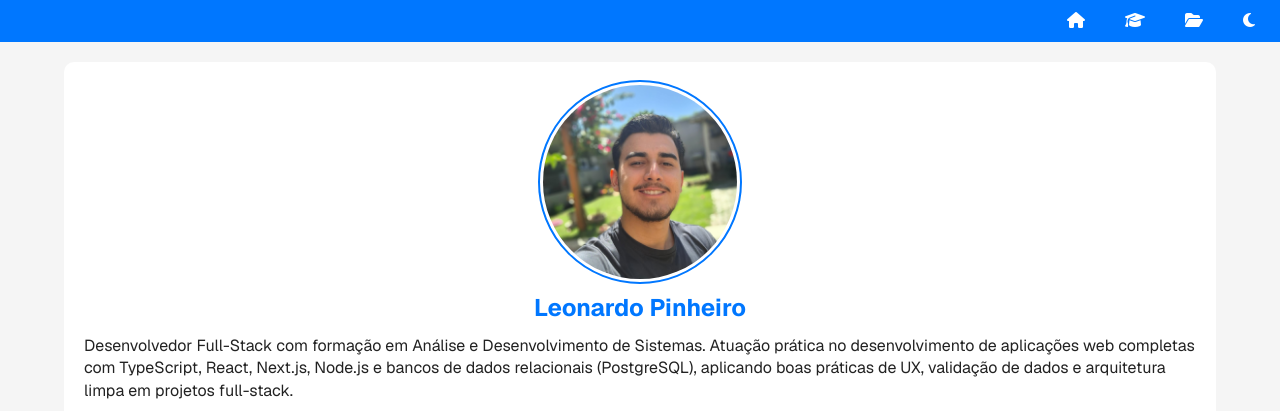
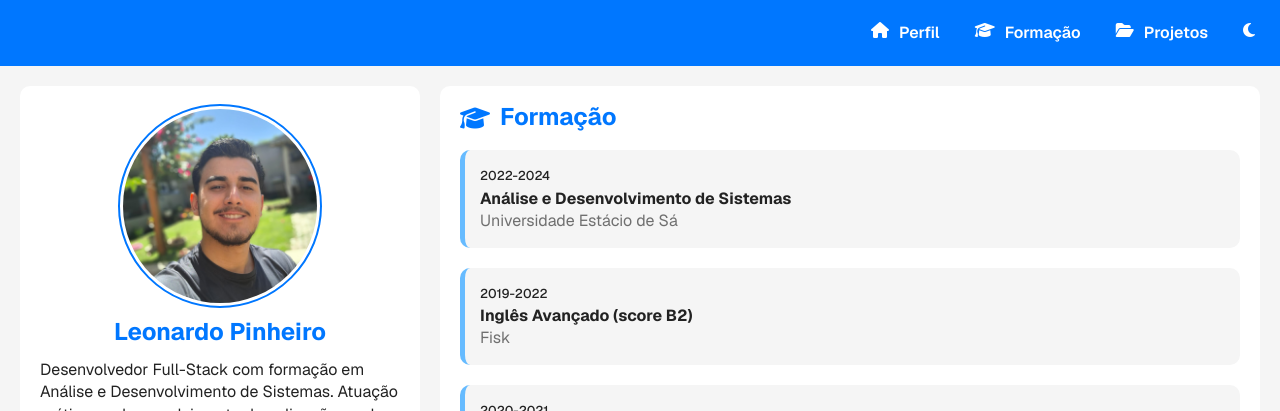
Before and after one commit to leopinheirosilva/portfolio, a plain HTML site: page index.html in a window 1280 px wide. Shown: the top 411 px of the page. Drawn offline with nearby package versions, Linux system fonts and the light colour scheme.

Commit message:
feat: add responsiveness

```diff
--- a/estilos/style.css
+++ b/estilos/style.css
@@ -42,17 +42,20 @@ header {
   align-content: center;
   position: sticky;
   top: 0;
+  z-index: 100;
 }
 
 a {
   text-decoration: none;
   color: var(--text);
+  display: flex;
+  gap: 10px;
 }
 
 #menu ul {
   list-style: none;
   display: flex;
-  gap: 10px;
+  gap: 5px;
 }
 
 #menu a {
@@ -70,11 +73,16 @@ a {
   color: var(--secondary);
 }
 
+#menu .nav-link {
+  display: none;
+}
+
 main {
   display: grid;
   grid-template-columns: auto 90vw auto;
   gap: 20px;
   margin-top: 20px;
+  margin-bottom: 20px;
 }
 
 #profile {
@@ -102,6 +110,11 @@ main {
   margin: 15px 0;
   font-size: 1.5em;
   text-align: center;
+}
+
+#profile p {
+  text-align: center;
+  margin-bottom: 20px;
 }
 
 #social {
@@ -220,13 +233,39 @@ article h2 {
 }
 
 footer {
-  background-color: var(--primary);
-  color: var(--text-contrast);
+  background-color: #dadada;
+  color: var(--text);
   text-align: center;
   padding: 15px;
+  padding-top: 25px;
 }
 
 @media screen and (min-width: 768px) {
+  #menu .nav-link {
+    display: block;
+  }
+
+  main {
+    grid-template-columns: auto 400px 1fr auto;
+  }
+
+  #profile {
+    grid-column: 2 / 3;
+    height: calc(100vh - 105px);
+    height: calc(100dvh - 105px);
+    position: sticky;
+    top: 85px;
+    overflow-y: auto;
+  }
+
+  #profile p {
+    text-align: left;
+  }
+
+  #details {
+    grid-column: 3 / 4;
+  }
+
   .project {
     flex-direction: row-reverse;
     justify-content: space-between;
--- a/index.html
+++ b/index.html
@@ -17,16 +17,19 @@
           <li>
             <a href="#profile" class="link">
               <i class="fa-solid fa-house"></i>
+              <p class="nav-link">Perfil</p>
             </a>
           </li>
           <li>
             <a href="#graduation" class="link">
               <i class="fa-solid fa-graduation-cap"></i>
+              <p class="nav-link">Formação</p>
             </a>
           </li>
           <li>
             <a href="#projects" class="link">
               <i class="fa-solid fa-folder-open"></i>
+              <p class="nav-link">Projetos</p>
             </a>
           </li>
           <li>
@@ -200,9 +203,9 @@
             </a>
           </div>
         </article>
+        <footer>Projeto criado por Leonardo Pinheiro &copy;</footer>
       </section>
     </main>
-    <footer>Projeto criado por Leonardo Pinheiro &copy;</footer>
     <script src="scripts/script.js"></script>
   </body>
 </html>
```
